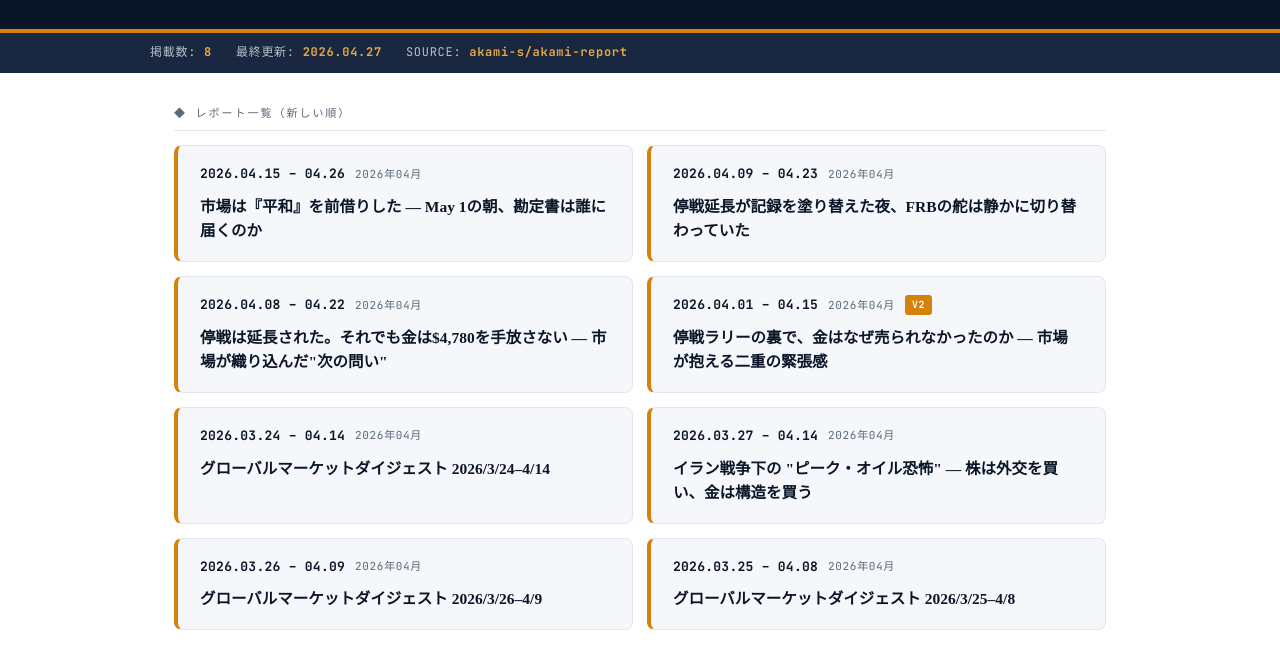
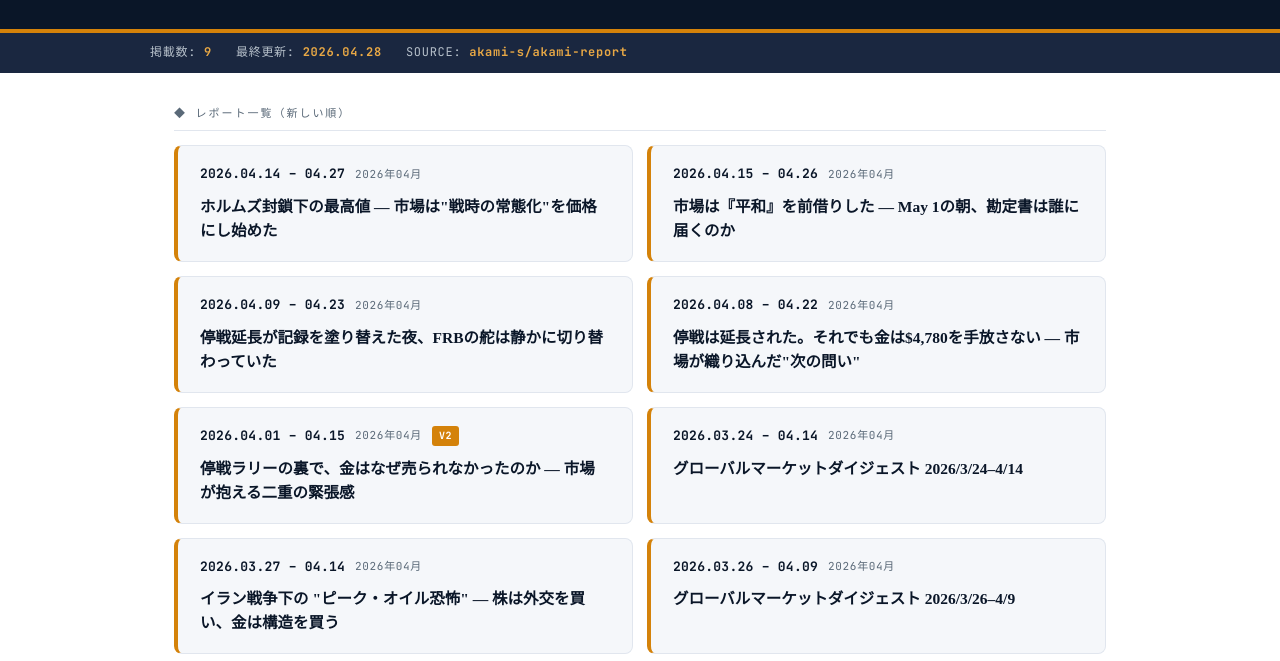
Before and after one commit to akami-s/akami-report, a plain HTML site: page index.html in a window 1280 px wide. Shown: the part 139-800 px from the top of the page. Drawn offline with Linux system fonts and the light colour scheme.

Commit message:
Add files via upload

```diff
--- a/index.html
+++ b/index.html
@@ -173,8 +173,8 @@
 
 <div class="stats-bar">
   <div class="stats-inner">
-    <span>掲載数: <strong>8</strong></span>
-    <span>最終更新: <strong>2026.04.27</strong></span>
+    <span>掲載数: <strong>9</strong></span>
+    <span>最終更新: <strong>2026.04.28</strong></span>
     <span>SOURCE: <strong>akami-s/akami-report</strong></span>
   </div>
 </div>
@@ -182,6 +182,15 @@
 <main class="container">
   <div class="section-label">◆ レポート一覧（新しい順）</div>
   <div class="grid">
+        <a href="digest_2026-04-14_04-27.html" class="card">
+          <div class="card-meta">
+            <span class="card-period">2026.04.14 – 04.27</span>
+            <span class="card-ym">2026年04月</span>
+
+          </div>
+          <div class="card-title">ホルムズ封鎖下の最高値 — 市場は&quot;戦時の常態化&quot;を価格にし始めた</div>
+        </a>
+
         <a href="digest_2026-04-15_04-26.html" class="card">
           <div class="card-meta">
             <span class="card-period">2026.04.15 – 04.26</span>
```
